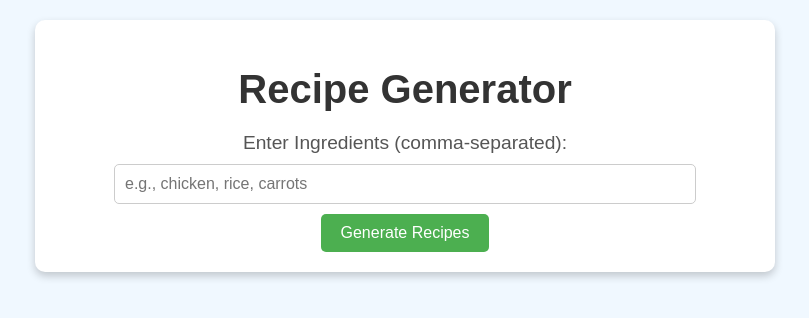
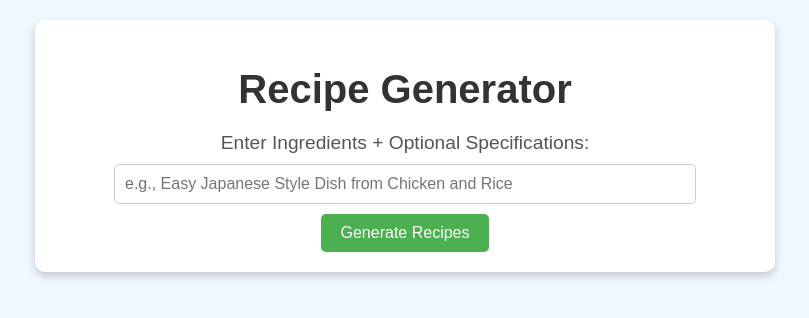
Before and after one commit to Blalze/cooking-website, a Flask app: page / in a window 1280 px wide. Shown: the top 318 px of the page, without its empty margins (235-1044 px from the left). Run offline with Flask 3, Linux system fonts and the light colour scheme.

Commit message:
Update index.html

```diff
--- a/templates/index.html
+++ b/templates/index.html
@@ -10,8 +10,8 @@
     <div class="container">
         <h1>Recipe Generator</h1>
         <form action="/generate" method="post">
-            <label for="ingredients">Enter Ingredients (comma-separated):</label>
-            <input type="text" id="ingredients" name="ingredients" placeholder="e.g., chicken, rice, carrots" required>
+            <label for="ingredients">Enter Ingredients + Optional Specifications:</label>
+            <input type="text" id="ingredients" name="ingredients" placeholder="e.g., Easy Japanese Style Dish from Chicken and Rice" required>
             <button type="submit">Generate Recipes</button>
         </form>
 
```
